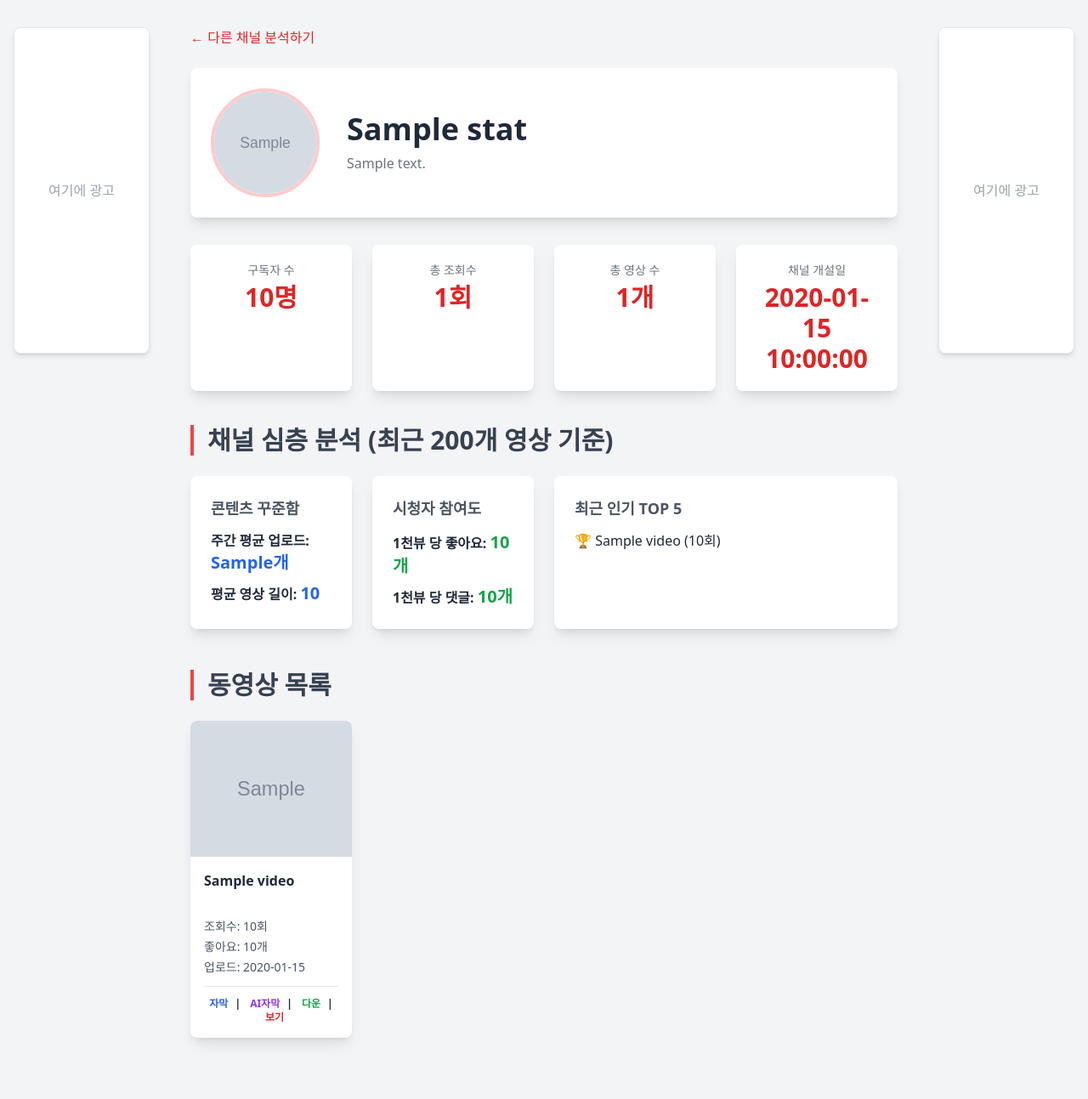
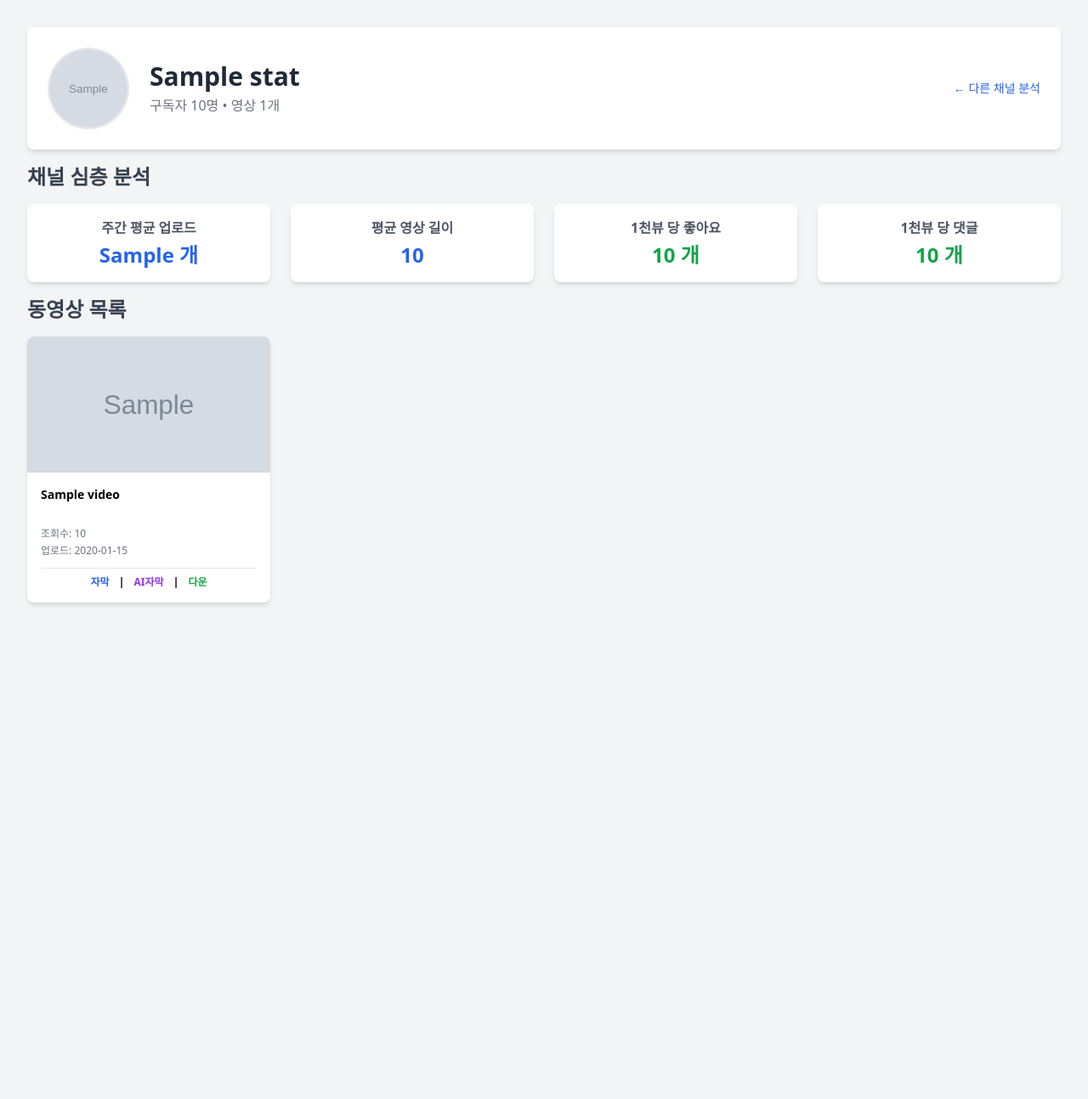
Before and after one commit to HMT1688/youtube-analyzer, a Flask app: template templates/analyze.html in a window 1280 px wide. Shown: the whole page at 85% size. After the commit the page ends 712 px from the top, so only its background shows below. Run offline with Flask 3, Linux system fonts and the light colour scheme; the template is opened without the code that fills it: most values are stand-ins (such as "Sample title", 1, 10 or a date in 2020); grey boxes marked "Sample" are stand-in pictures; some libraries are stand-ins or nearby versions.

Commit message:
최종 기능 추가: 자막 팝업 및 안정화

```diff
--- a/app.py
+++ b/app.py
@@ -38,7 +38,7 @@ except Exception as e:
     logger.error(f"Whisper 모델 로드 실패: {e}")
     WHISPER_MODEL = None
 
-# --- 유틸 함수들 ---
+# --- 유틸리티 함수들 ---
 def parse_iso_date(iso_str):
     s = iso_str.rstrip("Z")
     try:
@@ -156,15 +156,22 @@ def analyze():
 
     analysis = {}
     if videos:
-        total_dur, total_view, total_like, total_com = (sum(v[k] for v in videos) for k in ["duration_sec", "views", "likes", "comments"])
-        weeks = max((videos[0]["published"] - videos[-1]["published"]).days / 7, 1)
-        analysis = {
+        total_dur = sum(v.get("duration_sec", 0) for v in videos)
+        total_view = sum(v.get("views", 0) for v in videos)
+        total_like = sum(v.get("likes", 0) for v in videos)
+        total_com = sum(v.get("comments", 0) for v in videos)
+        if len(videos) > 1:
+             weeks = max((videos[0]["published"] - videos[-1]["published"]).days / 7, 1)
+             analysis['uploads_per_week'] = round(len(videos)/weeks, 1)
+        else:
+             analysis['uploads_per_week'] = len(videos)
+
+        analysis.update({
             "avg_duration": format_seconds(total_dur / len(videos)) if videos else "N/A",
-            "uploads_per_week": round(len(videos)/weeks, 1),
             "likes_per_1000_views": round(total_like/total_view*1000, 1) if total_view else 0,
             "comments_per_1000_views": round(total_com/total_view*1000, 1) if total_view else 0,
-            "top_5_videos": sorted(videos, key=lambda x: x["views"], reverse=True)[:5]
-        }
+            "top_5_videos": sorted(videos, key=lambda x: x.get("views", 0), reverse=True)[:5]
+        })
 
     return render_template('analyze.html', stats=stats, videos=page_videos,
                            analysis=analysis, original_url=url,
--- a/templates/analyze.html
+++ b/templates/analyze.html
@@ -3,98 +3,72 @@
 <head>
     <meta charset="UTF-8">
     <meta name="viewport" content="width=device-width, initial-scale=1.0">
-    <title>{{ stats.title }} - 채널 분석 결과</title>
+    <title>{{ stats.title }} - 분석 결과</title>
     <script src="https://cdn.tailwindcss.com"></script>
     <style>
-        .page-link.active {
-            z-index: 10;
-            color: #fff;
-            background-color: #ef4444; /* red-500 */
-            border-color: #ef4444;
-        }
+        .page-link.active { z-index: 10; color: #fff; background-color: #ef4444; border-color: #ef4444; }
+        .loader { border: 4px solid #f3f3f3; border-top: 4px solid #ef4444; border-radius: 50%; width: 40px; height: 40px; animation: spin 1s linear infinite; }
+        @keyframes spin { 0% { transform: rotate(0deg); } 100% { transform: rotate(360deg); } }
+        #srt-text::-webkit-scrollbar { width: 8px; }
+        #srt-text::-webkit-scrollbar-track { background: #f1f1f1; }
+        #srt-text::-webkit-scrollbar-thumb { background: #d1d5db; border-radius: 4px; }
+        #srt-text::-webkit-scrollbar-thumb:hover { background: #9ca3af; }
     </style>
 </head>
-<body class="bg-gray-100 text-gray-800 font-sans">
-    <!-- ✨ 전체 레이아웃을 광고 배너 포함 형태로 변경 ✨ -->
-    <div class="relative flex justify-center min-h-screen">
-        <!-- 왼쪽 광고 배너 (큰 화면에서만 보임) -->
-        <aside class="hidden xl:block w-48 flex-shrink-0 p-4">
-            <div class="sticky top-8 bg-white h-96 rounded-lg shadow-md flex items-center justify-center text-gray-400 border">
-                <span>여기에 광고</span>
+<body class="bg-gray-100 p-4 sm:p-8 space-y-8 font-sans">
+    <div class="max-w-7xl mx-auto">
+        <!-- 채널 헤더 -->
+        <header class="bg-white p-6 rounded-lg shadow-md flex flex-col md:flex-row items-center space-y-4 md:space-y-0 md:space-x-6">
+            <img src="{{ stats.profile_image }}" alt="프로필" class="w-24 h-24 rounded-full border-2 border-gray-200">
+            <div class="flex-grow text-center md:text-left">
+                <h1 class="text-2xl md:text-3xl font-bold text-gray-800">{{ stats.title }}</h1>
+                <p class="text-gray-500 mt-1">구독자 {{ "{:,}".format(stats.subscribers) }}명 • 영상 {{ "{:,}".format(stats.video_count) }}개</p>
             </div>
-        </aside>
-
-        <!-- 메인 콘텐츠 영역 -->
-        <main class="w-full max-w-7xl p-4 md:p-8">
-            <div class="mb-6">
-                <a href="/" class="text-red-600 hover:text-red-800 transition-colors">&larr; 다른 채널 분석하기</a>
-            </div>
-
-            <!-- 채널 기본 정보 -->
-            <header class="bg-white p-6 rounded-lg shadow-lg mb-8 flex flex-col md:flex-row items-center space-y-4 md:space-y-0 md:space-x-8">
-                <img src="{{ stats.profile_image }}" alt="{{ stats.title }} 프로필" class="w-32 h-32 rounded-full border-4 border-red-200">
-                <div class="flex-1 text-center md:text-left">
-                    <h1 class="text-4xl font-bold text-gray-800">{{ stats.title }}</h1>
-                    <p class="text-gray-500 mt-2 max-w-2xl line-clamp-3">{{ stats.description }}</p>
-                </div>
+             <a href="/" class="text-sm text-blue-600 hover:underline mt-2 md:mt-0">&larr; 다른 채널 분석</a>
         </header>
 
-            <!-- 채널 요약 통계 -->
-            <section class="grid grid-cols-2 md:grid-cols-4 gap-4 md:gap-6 mb-10 text-center">
-                <div class="bg-white p-5 rounded-lg shadow-lg"><div class="text-sm text-gray-500">구독자 수</div><div class="text-3xl font-bold text-red-600 mt-1">{{ "{:,}".format(stats.subscribers) }}명</div></div>
-                <div class="bg-white p-5 rounded-lg shadow-lg"><div class="text-sm text-gray-500">총 조회수</div><div class="text-3xl font-bold text-red-600 mt-1">{{ "{:,}".format(stats.total_views) }}회</div></div>
-                <div class="bg-white p-5 rounded-lg shadow-lg"><div class="text-sm text-gray-500">총 영상 수</div><div class="text-3xl font-bold text-red-600 mt-1">{{ "{:,}".format(stats.video_count) }}개</div></div>
-                <div class="bg-white p-5 rounded-lg shadow-lg"><div class="text-sm text-gray-500">채널 개설일</div><div class="text-3xl font-bold text-red-600 mt-1">{{ stats.created_date }}</div></div>
-            </section>
-
-            <!-- 채널 심층 분석 -->
-            <section class="mb-12">
-                <h2 class="text-3xl font-bold mb-6 text-gray-700 border-l-4 border-red-500 pl-4">채널 심층 분석 (최근 200개 영상 기준)</h2>
-                <div class="grid grid-cols-1 md:grid-cols-2 lg:grid-cols-4 gap-6">
-                    <div class="bg-white p-6 rounded-lg shadow-lg">
-                        <h3 class="font-bold text-lg mb-3 text-gray-600">콘텐츠 꾸준함</h3>
-                        <div class="space-y-2">
-                            <p><strong>주간 평균 업로드:</strong> <span class="font-semibold text-xl text-blue-600">{{ analysis.uploads_per_week }}개</span></p>
-                            <p><strong>평균 영상 길이:</strong> <span class="font-semibold text-xl text-blue-600">{{ analysis.avg_duration }}</span></p>
+        <!-- 심층 분석 -->
+        <section>
+            <h2 class="text-2xl font-bold text-gray-700 my-4">채널 심층 분석</h2>
+            <div class="grid grid-cols-2 lg:grid-cols-4 gap-4 md:gap-6">
+                <div class="bg-white p-4 rounded-lg shadow-md text-center">
+                    <h3 class="font-semibold text-gray-600 mb-1">주간 평균 업로드</h3>
+                    <p class="text-2xl font-bold text-blue-600">{{ analysis.uploads_per_week }} 개</p>
                 </div>
+                <div class="bg-white p-4 rounded-lg shadow-md text-center">
+                    <h3 class="font-semibold text-gray-600 mb-1">평균 영상 길이</h3>
+                    <p class="text-2xl font-bold text-blue-600">{{ analysis.avg_duration }}</p>
                 </div>
-                    <div class="bg-white p-6 rounded-lg shadow-lg">
-                        <h3 class="font-bold text-lg mb-3 text-gray-600">시청자 참여도</h3>
-                        <div class="space-y-2">
-                            <p><strong>1천뷰 당 좋아요:</strong> <span class="font-semibold text-xl text-green-600">{{ analysis.likes_per_1000_views }}개</span></p>
-                            <p><strong>1천뷰 당 댓글:</strong> <span class="font-semibold text-xl text-green-600">{{ analysis.comments_per_1000_views }}개</span></p>
+                <div class="bg-white p-4 rounded-lg shadow-md text-center">
+                    <h3 class="font-semibold text-gray-600 mb-1">1천뷰 당 좋아요</h3>
+                    <p class="text-2xl font-bold text-green-600">{{ analysis.likes_per_1000_views }} 개</p>
                 </div>
-                    </div>
-                    <div class="bg-white p-6 rounded-lg shadow-lg md:col-span-2">
-                        <h3 class="font-bold text-lg mb-3 text-gray-600">최근 인기 TOP 5</h3>
-                        <ul class="space-y-2">
-                            {% for video in analysis.top_5_videos %}
-                            <li class="truncate"><a href="{{ video.url }}" target="_blank" class="hover:text-red-500 transition-colors">🏆 {{ video.title }} ({{ "{:,}".format(video.views) }}회)</a></li>
-                            {% endfor %}
-                        </ul>
+                <div class="bg-white p-4 rounded-lg shadow-md text-center">
+                    <h3 class="font-semibold text-gray-600 mb-1">1천뷰 당 댓글</h3>
+                    <p class="text-2xl font-bold text-green-600">{{ analysis.comments_per_1000_views }} 개</p>
                 </div>
             </div>
         </section>
 
         <!-- 동영상 목록 -->
         <section>
-                <h2 class="text-3xl font-bold mb-6 text-gray-700 border-l-4 border-red-500 pl-4">동영상 목록</h2>
+             <h2 class="text-2xl font-bold text-gray-700 my-4">동영상 목록</h2>
             <div class="grid grid-cols-1 sm:grid-cols-2 md:grid-cols-3 lg:grid-cols-4 gap-6">
                 {% for v in videos %}
-                    <div class="bg-white rounded-lg shadow-lg overflow-hidden flex flex-col group transform hover:-translate-y-1 transition-transform duration-300">
-                        <a href="{{ v.url }}" target="_blank" class="block overflow-hidden"><img src="{{ v.thumb }}" alt="{{ v.title }}" class="w-full h-40 object-cover group-hover:scale-110 transition-transform duration-300"></a>
+                <div class="bg-white rounded-lg shadow-md overflow-hidden flex flex-col">
+                    <a href="{{ v.url }}" target="_blank"><img src="{{ v.thumb }}" alt="{{ v.title }}" class="w-full h-40 object-cover"></a>
                     <div class="p-4 flex flex-col flex-grow">
-                            <h3 class="font-bold text-md mb-2 flex-grow h-12 line-clamp-2">{{ v.title }}</h3>
-                            <div class="text-sm text-gray-600 space-y-1 mb-3">
-                                <p>조회수: <span class="font-medium">{{ "{:,}".format(v.views) }}회</span></p>
-                                <p>좋아요: <span class="font-medium">{{ "{:,}".format(v.likes) }}개</span></p>
+                        <h3 class="font-bold text-sm mb-2 flex-grow h-10 line-clamp-2">{{ v.title }}</h3>
+                        <div class="text-xs text-gray-500 space-y-1 mb-3">
+                            <p>조회수: <span class="font-medium">{{ "{:,}".format(v.views) }}</span></p>
                             <p>업로드: <span class="font-medium">{{ v.published.date() }}</span></p>
                         </div>
-                            <div class="mt-auto pt-3 border-t border-gray-200 text-center text-xs space-x-2 font-semibold">
-                                 <a href="/caption/{{ v.id }}" class="text-blue-600 hover:underline">자막</a><span>|</span>
-                                 <a href="/caption-ai/{{ v.id }}" class="text-purple-600 hover:underline">AI자막</a><span>|</span>
-                                 <a href="/download-video/{{ v.id }}" class="text-green-600 hover:underline">다운</a><span>|</span>
-                                 <a href="{{ v.url }}" target="_blank" class="text-red-600 hover:underline">보기</a>
+                        <div class="mt-auto pt-2 border-t border-gray-200 text-center text-xs space-x-2 font-semibold">
+                             <button onclick="showCaption('{{ v.id }}', false)" class="text-blue-600 hover:underline">자막</button>
+                             <span>|</span>
+                             <button onclick="showCaption('{{ v.id }}', true)" class="text-purple-600 hover:underline">AI자막</button>
+                             <span>|</span>
+                             <a href="/download-video/{{ v.id }}" class="text-green-600 hover:underline">다운</a>
                         </div>
                     </div>
                 </div>
@@ -103,32 +77,99 @@
         </section>
 
         <!-- 페이지네이션 버튼 -->
-            <nav class="mt-10 flex justify-center">
+        <nav class="mt-8 flex justify-center">
             <ul class="inline-flex items-center -space-x-px">
-                    {% set start_page = [1, current_page - 4] | max %}
-                    {% set end_page = [total_pages, current_page + 4] | min %}
-
                  {% if current_page > 1 %}
-                    <li><a href="/analyze?url={{ original_url }}&page={{ current_page - 1 }}" class="py-2 px-3 ml-0 leading-tight text-gray-500 bg-white rounded-l-lg border border-gray-300 hover:bg-gray-100 hover:text-gray-700">이전</a></li>
+                <li><a href="/analyze?url={{ original_url }}&page={{ current_page - 1 }}" class="py-2 px-3 ml-0 leading-tight text-gray-500 bg-white rounded-l-lg border border-gray-300 hover:bg-gray-100">이전</a></li>
+                {% endif %}
+                {% set page_range = 5 %}
+                {% set start_page = [1, current_page - page_range // 2] | max %}
+                {% set end_page = [total_pages, start_page + page_range - 1] | min %}
+                {% if end_page - start_page + 1 < page_range %}
+                    {% set start_page = [1, end_page - page_range + 1] | max %}
                 {% endif %}
 
                 {% for p in range(start_page, end_page + 1) %}
-                    <li><a href="/analyze?url={{ original_url }}&page={{ p }}" class="page-link py-2 px-3 leading-tight text-gray-500 bg-white border border-gray-300 hover:bg-gray-100 hover:text-gray-700 {% if p == current_page %}active{% endif %}">{{ p }}</a></li>
+                <li><a href="/analyze?url={{ original_url }}&page={{ p }}" class="page-link py-2 px-3 leading-tight text-gray-500 bg-white border border-gray-300 hover:bg-gray-100 {% if p == current_page %}active{% endif %}">{{ p }}</a></li>
                 {% endfor %}
 
                 {% if current_page < total_pages %}
-                    <li><a href="/analyze?url={{ original_url }}&page={{ current_page + 1 }}" class="py-2 px-3 leading-tight text-gray-500 bg-white rounded-r-lg border border-gray-300 hover:bg-gray-100 hover:text-gray-700">다음</a></li>
+                <li><a href="/analyze?url={{ original_url }}&page={{ current_page + 1 }}" class="py-2 px-3 leading-tight text-gray-500 bg-white rounded-r-lg border border-gray-300 hover:bg-gray-100">다음</a></li>
                 {% endif %}
             </ul>
         </nav>
-        </main>
+    </div>
 
-        <!-- 오른쪽 광고 배너 (큰 화면에서만 보임) -->
-        <aside class="hidden xl:block w-48 flex-shrink-0 p-4">
-            <div class="sticky top-8 bg-white h-96 rounded-lg shadow-md flex items-center justify-center text-gray-400 border">
-                <span>여기에 광고</span>
+    <!-- ✨ 자막 팝업(모달) ✨ -->
+    <div id="caption-modal" class="fixed inset-0 bg-black bg-opacity-50 flex items-center justify-center hidden z-50 p-4">
+        <div class="bg-white rounded-lg shadow-xl w-full max-w-2xl max-h-[80vh] flex flex-col">
+            <div class="flex justify-between items-center p-4 border-b">
+                <h2 id="caption-title" class="text-lg font-bold text-gray-800 truncate">자막 내용</h2>
+                <button onclick="closeModal()" class="text-gray-500 hover:text-gray-800 text-2xl font-bold">&times;</button>
             </div>
-        </aside>
+            <div id="caption-content" class="p-4 sm:p-6 overflow-y-auto">
+                <div id="loader" class="flex justify-center items-center h-48"><div class="loader"></div></div>
+                <pre id="srt-text" class="font-mono text-sm whitespace-pre-wrap break-words hidden"></pre>
             </div>
+             <div class="p-3 border-t text-right bg-gray-50 rounded-b-lg">
+                <button id="copy-button" onclick="copyCaption()" class="bg-gray-200 text-gray-700 text-xs font-bold py-1 px-3 rounded hover:bg-gray-300 transition">본문 복사</button>
+            </div>
+        </div>
+    </div>
+
+    <script>
+        const modal = document.getElementById('caption-modal');
+        const captionTitle = document.getElementById('caption-title');
+        const srtText = document.getElementById('srt-text');
+        const loader = document.getElementById('loader');
+        const copyButton = document.getElementById('copy-button');
+
+        async function showCaption(videoId, isAi) {
+            modal.classList.remove('hidden');
+            loader.style.display = 'flex';
+            srtText.classList.add('hidden');
+            srtText.textContent = '';
+            captionTitle.textContent = '자막을 불러오는 중...';
+            copyButton.textContent = '본문 복사';
+            const url = isAi ? `/get-caption-ai/${videoId}` : `/get-caption/${videoId}`;
+            try {
+                const response = await fetch(url);
+                const data = await response.json();
+                loader.style.display = 'none';
+                if (data.error) { srtText.textContent = `오류: ${data.error}`; }
+                else {
+                    captionTitle.textContent = data.title;
+                    srtText.textContent = data.srt_content;
+                }
+                srtText.classList.remove('hidden');
+            } catch (error) {
+                loader.style.display = 'none';
+                srtText.textContent = '자막을 가져오는데 실패했습니다. 네트워크 연결을 확인해주세요.';
+                srtText.classList.remove('hidden');
+            }
+        }
+        function closeModal() { modal.classList.add('hidden'); }
+        function copyCaption() {
+            if (navigator.clipboard) {
+                 navigator.clipboard.writeText(srtText.textContent).then(() => {
+                    copyButton.textContent = '복사 완료!';
+                    setTimeout(() => { copyButton.textContent = '본문 복사'; }, 2000);
+                }).catch(err => { alert('자막 복사에 실패했습니다.'); });
+            } else {
+                const textarea = document.createElement('textarea');
+                textarea.value = srtText.textContent;
+                document.body.appendChild(textarea);
+                textarea.select();
+                try {
+                    document.execCommand('copy');
+                    copyButton.textContent = '복사 완료!';
+                    setTimeout(() => { copyButton.textContent = '본문 복사'; }, 2000);
+                } catch (err) { alert('자막 복사에 실패했습니다.'); }
+                document.body.removeChild(textarea);
+            }
+        }
+        window.onclick = (event) => { if (event.target == modal) closeModal(); }
+        document.addEventListener('keydown', (event) => { if (event.key === "Escape") closeModal(); });
+    </script>
 </body>
 </html>
```
Also changed, not shown: templates/index.html (+11 -25 lines), templates/view_caption.html (+8 -14 lines). Lines whose indentation alone changed are shown as unchanged.
